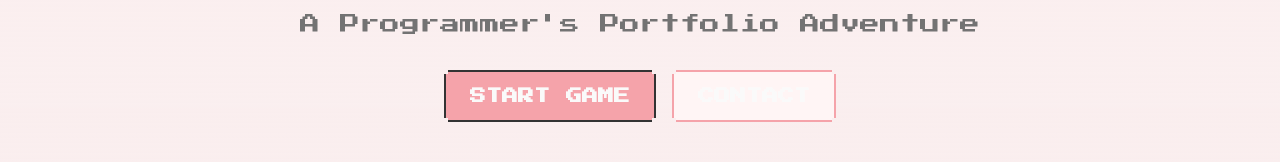
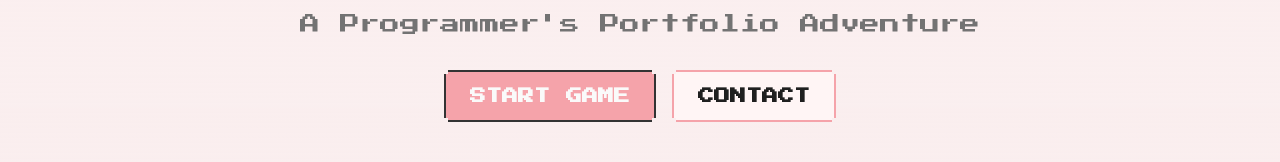
Before and after one commit to santiagoBeltranF/portafolio, a Next.js app: page / in a window 1280 px wide. Shown: the part 790-952 px from the top of the page. Built offline with nearby package versions, Linux system fonts and the light colour scheme.

Commit message:
Refactor PixelButton component: update outline variant styles for better visibility

```diff
--- a/src/components/ui/pixel-button.tsx
+++ b/src/components/ui/pixel-button.tsx
@@ -1,5 +1,5 @@
+
 import type React from "react";
-import { Button } from "@/components/ui/button";
 import { cn } from "@/lib/utils";
 
 interface PixelButtonProps extends React.ButtonHTMLAttributes<HTMLButtonElement> {
@@ -20,7 +20,7 @@ export function PixelButton({
   const variantClasses = {
     primary: "bg-primary text-primary-foreground hover:bg-primary/90",
     secondary: "bg-secondary text-secondary-foreground hover:bg-secondary/90",
-    outline: "border-2 border-primary bg-background hover:bg-primary/10",
+    outline: "border-2 border-primary bg-background text-foreground hover:bg-primary/10 hover:text-primary",
     destructive: "bg-destructive text-destructive-foreground hover:bg-destructive/90",
   };
 
```
